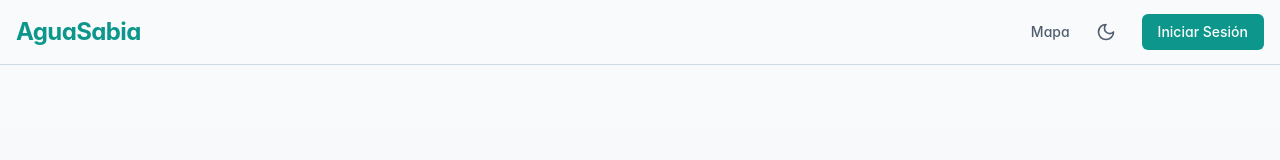
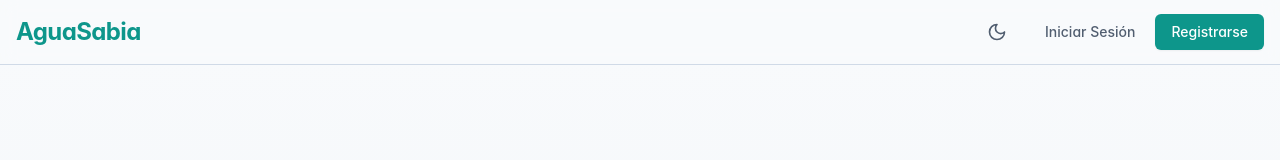
Before and after one commit to JoaquinCortesP/AGUASABIA, a React (Vite) app in the folder Proyecto/frontend/: page / in a window 1280 px wide. Shown: the top 160 px of the page. Built offline with nearby package versions, Linux system fonts and the light colour scheme; no server answers.

Commit message:
se arregla en navbar

```diff
--- a/Proyecto/frontend/src/app/layouts/public-layout.tsx
+++ b/Proyecto/frontend/src/app/layouts/public-layout.tsx
@@ -11,12 +11,14 @@ export function PublicLayout() {
         <div className="container mx-auto px-4 h-16 flex items-center justify-between">
           <Link to="/" className="text-2xl font-bold text-primary tracking-tight">AguaSabia</Link>
           <nav className="flex gap-4 items-center">
-            <Link to="/mapa" className="text-sm font-medium text-muted-foreground hover:text-foreground transition-colors">Mapa</Link>
             <ThemeToggle />
             {isAuthenticated ? (
-              <Link to="/mapa" className="text-sm font-medium bg-primary text-primary-foreground px-4 py-2 rounded-md hover:bg-primary/90 transition-colors">Ir a la App</Link>
+              <Link to="/mapa" className="text-sm font-medium bg-primary text-primary-foreground px-4 py-2 rounded-md hover:bg-primary/90 transition-colors shadow-sm">Ir a la App</Link>
             ) : (
-              <Link to="/login" className="text-sm font-medium bg-primary text-primary-foreground px-4 py-2 rounded-md hover:bg-primary/90 transition-colors">Iniciar Sesión</Link>
+              <div className="flex items-center gap-2">
+                <Link to="/login" className="text-sm font-medium text-muted-foreground hover:text-foreground px-3 py-2 transition-colors">Iniciar Sesión</Link>
+                <Link to="/register" className="text-sm font-medium bg-primary text-primary-foreground px-4 py-2 rounded-md hover:bg-primary/90 transition-colors shadow-sm">Registrarse</Link>
+              </div>
             )}
           </nav>
         </div>
```
Also changed, not shown: 1 other file (tests, documents, lock files or other folders).
